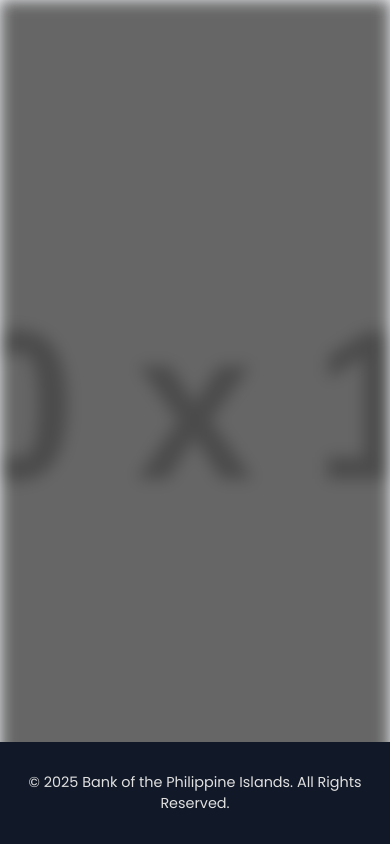
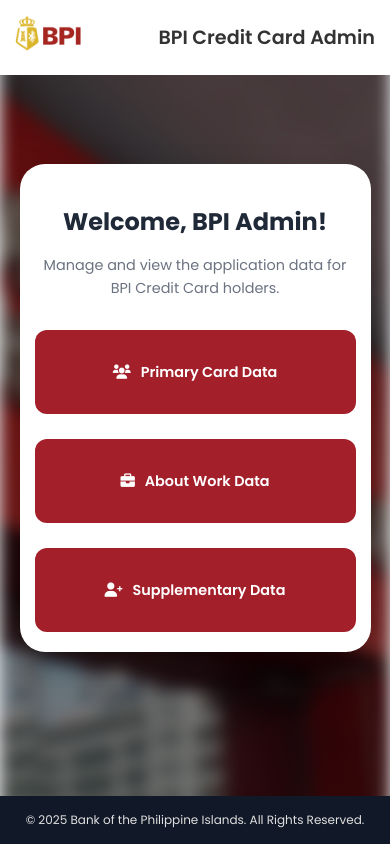
Before and after one commit to samsnlandr/InfoManProject, a Flask app: page /admin_homepage in a window 390 px wide. Run offline with Flask 3, Linux system fonts and the light colour scheme; grey boxes labelled with a size stand in for pictures from a placeholder-image service; some libraries are stand-ins or nearby versions.

Commit message:
-created admin homepage with its corresponding css -revised edit.css

```diff
--- a/static/adminpage.css
+++ b/static/adminpage.css
@@ -20,7 +20,7 @@ html {
     left: 0;
     width: 100%;
     height: 100%;
-    background: linear-gradient(rgba(0, 0, 0, 0.5), rgba(0, 0, 0, 0.5)), url('https://placehold.co/1920x1080/000000/FFFFFF?text=Admin+Background');
+    background: linear-gradient(rgba(0, 0, 0, 0.5), rgba(0, 0, 0, 0.5)), url('assets/bpi-2017-interaksyon.jpg');
     background-size: cover;
     background-position: center;
     filter: blur(8px);
@@ -28,7 +28,7 @@ html {
 }
 
 .top-bar {
-    position: fixed;
+    position: absolute;
     top: 0;
     left: 0;
     width: 100%;
@@ -39,44 +39,111 @@ html {
     box-sizing: border-box;
     z-index: 10;
     background-color: #ffffff;
-    box-shadow: 0 2px 5px rgba(0,0,0,0.1);
 }
 
 .top-bar-container {
+    display: flex;
+    align-items: center;
+    width: 100%;
+    justify-content: space-between;
+}
+.top-bar {
+    position: absolute;
+    top: 0;
+    left: 0;
+    width: 100%;
+    display: flex;
+    justify-content: space-between;
+    align-items: center;
+    padding: 10px 20px;
+    box-sizing: border-box;
+    z-index: 10;
+    background-color: #ffffff;
+}
 
-}
 
 .logo-img {
     height: 40px;
     width: auto;
-    content: url('https://placehold.co/40x40/ffffff/A31F2A?text=BPI');
 }
 
 .admin-title {
-
+    color: #333;
+    font-size: 1.5em;
+    font-weight: 600;
+    margin-left: 20px;
 }
 
 main {
-
+    flex-grow: 1;
+    padding-top: 70px;
+    padding-bottom: 50px;
+    width: 100%;
+    box-sizing: border-box;
+    display: flex;
+    flex-direction: column;
+    align-items: center;
+    justify-content: center;
 }
 
 .admin-dashboard {
-
+    background-color: #ffffff;
+    border-radius: 25px;
+    box-shadow: 0 8px 30px rgba(0, 0, 0, 0.15);
+    padding: 40px 50px;
+    width: 90%;
+    max-width: 900px;
+    box-sizing: border-box;
+    text-align: center;
+    margin: auto;
 }
 
+.admin-dashboard h1 {
+    font-size: 2.5em;
+    color: #1f2937;
+    margin-bottom: 15px;
+}
+
+.admin-dashboard p {
+    font-size: 1.1em;
+    color: #6b7280;
+    margin-bottom: 40px;
+    line-height: 1.6;
+}
 
 .button-grid {
-
+    display: grid;
+    grid-template-columns: repeat(auto-fit, minmax(250px, 1fr));
+    gap: 25px;
+    margin-top: 30px;
 }
 
 .admin-button {
+    background-color: #A31F2A;
+    color: white;
+    padding: 20px 25px;
+    border: none;
+    border-radius: 12px;
+    font-size: 1.2em;
+    font-weight: 600;
+    cursor: pointer;
+    transition: background-color 0.3s ease, transform 0.2s ease, box-shadow 0.3s ease;
+    text-decoration: none;
+    display: flex;
+    justify-content: center;
+    align-items: center;
+    min-height: 80px;
 }
 
 .admin-button:hover {
+    background-color: #8C1A24;
+    transform: translateY(-2px);
+    box-shadow: 0 6px 15px rgba(0, 0, 0, 0.25);
 }
 
 .admin-button i {
-
+    margin-right: 10px;
+    font-size: 1.5em;
 }
 
 .footer {
@@ -93,3 +160,75 @@ main {
 .footer p {
     margin: 0;
 }
+
+@media (max-width: 768px) {
+    .top-bar {
+        padding: 10px 15px;
+    }
+    .logo-img {
+        height: 35px;
+    }
+    .admin-title {
+        font-size: 1.2em;
+        margin-left: 10px;
+    }
+    .admin-dashboard {
+        padding: 30px 25px;
+        margin: 20px;
+    }
+    .admin-dashboard h1 {
+        font-size: 2em;
+    }
+    .admin-dashboard p {
+        font-size: 1em;
+        margin-bottom: 30px;
+    }
+    .button-grid {
+        grid-template-columns: 1fr;
+    }
+    .admin-button {
+        padding: 15px 20px;
+        font-size: 1em;
+    }
+    .admin-button i {
+        font-size: 1.2em;
+    }
+    main {
+        padding-top: 60px;
+        padding-bottom: 40px;
+    }
+    .footer {
+        padding: 20px 15px;
+        font-size: 0.8rem;
+    }
+}
+
+@media (max-width: 480px) {
+    .admin-dashboard {
+        padding: 20px 15px;
+        margin: 15px;
+    }
+    .admin-dashboard h1 {
+        font-size: 1.5em;
+    }
+    .admin-dashboard p {
+        font-size: 0.9em;
+        margin-bottom: 20px;
+    }
+    .admin-button {
+        padding: 12px 15px;
+        font-size: 0.9em;
+        min-height: 60px;
+    }
+    .admin-button i {
+        font-size: 1em;
+    }
+    main {
+        padding-top: 50px;
+        padding-bottom: 30px;
+    }
+    .footer {
+        padding: 15px 10px;
+        font-size: 0.75rem;
+    }
+}
--- a/static/edit.css
+++ b/static/edit.css
@@ -45,7 +45,6 @@ html {
 .bpi-logo {
     height: 40px;
     width: auto;
-    content: url('https://placehold.co/40x40/ffffff/A31F2A?text=BPI');
 }
 
 main {
--- a/templates/adminpage.html
+++ b/templates/adminpage.html
@@ -12,6 +12,34 @@
 <body>
     <div class="background-overlay"></div>
 
+     <header class="top-bar" role="banner" aria-label="Admin Navigation">
+        <div class="top-bar-container">
+            <a href="#" aria-label="BPI Admin Home">
+                <img src="static/assets/bpi-logo.png" alt="BPI Logo" class="logo-img">
+            </a>
+            <h1 class="admin-title">BPI Credit Card Admin</h1>
+        </div>
+    </header>
+
+    <main>
+        <section class="admin-dashboard"aria-labelledby="admin-welcome-title">
+            <h1 id="admin-welcome-title">Welcome, BPI Admin!</h1>
+            <p>Manage and view the application data for BPI Credit Card holders.</p>
+
+            <div class="button-grid">
+                <a href="" class="admin-button">
+                    <i class="fas fa-users"></i> Primary Card Data
+                </a>
+                <a href="" class="admin-button">
+                    <i class="fas fa-briefcase"></i> About Work Data
+                </a>
+                <a href="" class="admin-button">
+                   <i class="fas fa-user-plus"></i> Supplementary Data
+                </a>
+            </div>
+        </section>
+    </main>
+
     <footer class="footer">
         <p>&copy; 2025 Bank of the Philippine Islands. All Rights Reserved.</p>
     </footer>
```
